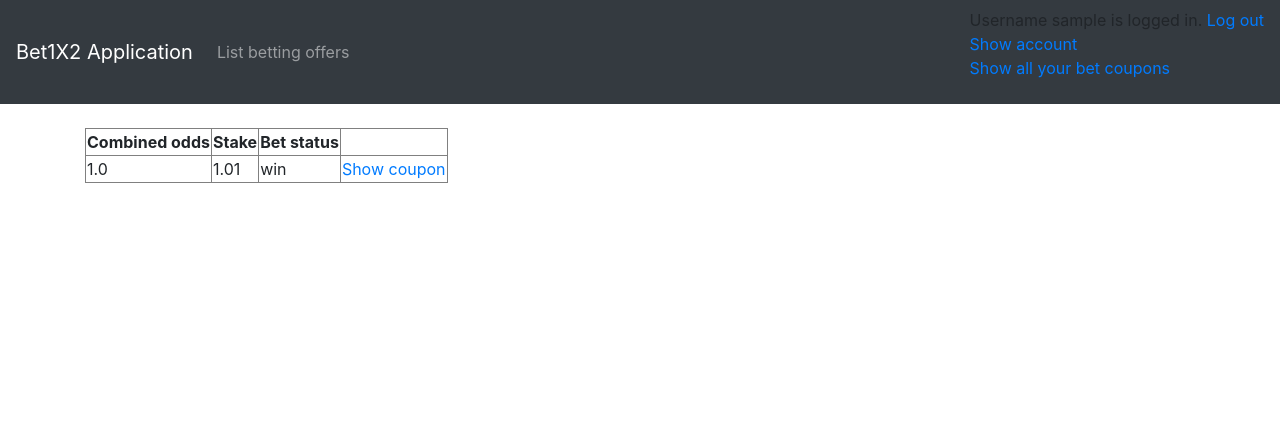
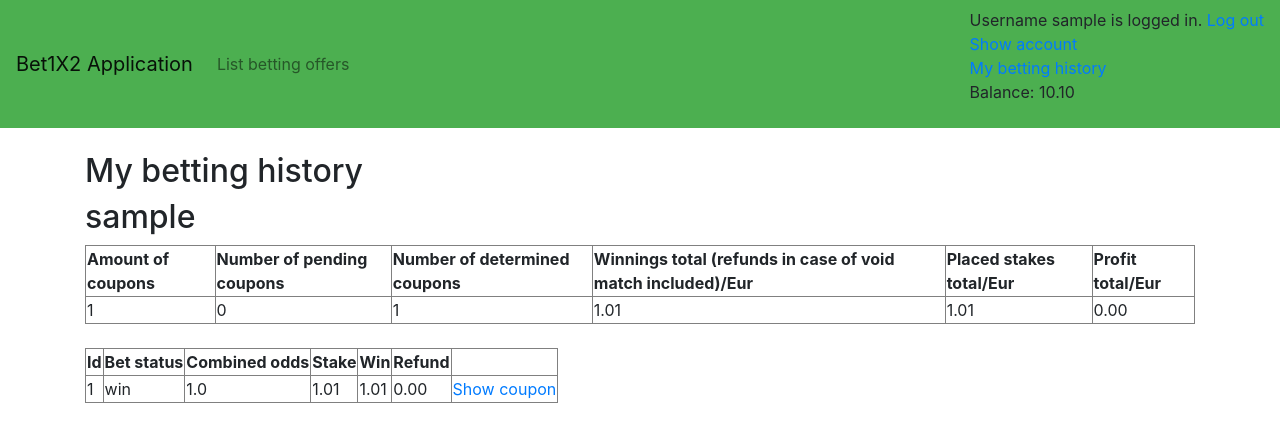
Before and after one commit to Jsos17/Vedonlyonti1X2, a Flask app: page /bet_coupons/ in a window 1280 px wide. Shown: the top 442 px of the page. Run offline with Flask 2, Linux system fonts and the light colour scheme; a user stored in the database is signed in; tables that the repository leaves empty hold one stand-in row (values such as "Sample post"); some libraries are stand-ins or nearby versions.

Commit message:
Pelaaja näkee kumulatiiviset panokset, voitot ja nettotulon yms vetohistoriassaan, ulkoasun muokkausta, panoksen asetus desimaalilukuna

```diff
--- a/application/bet_coupons/views.py
+++ b/application/bet_coupons/views.py
@@ -16,8 +16,29 @@ def bet_coupons_index():
         flash("Administrator cannot place bets")
         return render_template("index.html")
 
-    bet_coupons = Bet_coupon.query.filter_by(bettor_id = current_user.id).all()
-    return render_template("bet_coupons/bet_coupon_list.html", user_coupons = bet_coupons)
+    coupons = Bet_coupon.query.filter_by(bettor_id = current_user.id).all()
+    stakes_cent_total = 0
+    wins_cent_total = 0
+    pending = 0
+    for coupon in coupons:
+        stakes_cent_total += to_cents(coupon.stake_eur, coupon.stake_cent)
+        if coupon.bet_status == "win":
+            wins_cent_total += to_cents(coupon.possible_win_eur, coupon.possible_win_cent)
+        elif coupon.bet_status == "void":
+            wins_cent_total += to_cents(coupon.stake_eur, coupon.stake_cent)
+        elif coupon.bet_status == "tbd":
+            pending += 1
+
+    profit = sum_eur_cent(0, wins_cent_total - stakes_cent_total)
+    winnings = sum_eur_cent(0, wins_cent_total)
+    stakes = sum_eur_cent(0, stakes_cent_total)
+    tuple_list = [winnings, stakes, profit]
+
+    coupon_count = len(coupons)
+    determined = coupon_count - pending
+
+    return render_template("bet_coupons/bettor_history.html", tuple_list = tuple_list, coupon_count = coupon_count,
+                           pending = pending, determined = determined, user_coupons = coupons)
 
 @app.route("/bet_coupons/new/", methods=["POST"])
 @login_required
@@ -93,10 +114,11 @@ def bet_coupons_create():
                 boc.betting_offer_id = offer_id
                 db.session().add(boc)
 
-    coupon.set_bet_details(combined_odds, form.stake_eur.data, form.stake_cent.data)
+    stake_cents = int(100 * form.stake.data)
+    stake_eur_cent = sum_eur_cent(0, stake_cents)
+    coupon.set_bet_details(combined_odds, stake_eur_cent[0], stake_eur_cent[1])
 
     # subtract stake from bettor's balance
-    stake_cents = to_cents(form.stake_eur.data, form.stake_cent.data)
     balance_cents= to_cents(current_user.balance_eur, current_user.balance_cent)
     new_balance = sum_eur_cent(0, balance_cents - stake_cents)
 
--- a/application/matches/views.py
+++ b/application/matches/views.py
@@ -87,6 +87,8 @@ def matches_set_result(match_id):
             match.result_1x2 = res
             offer = Betting_offer.query.filter_by(match_id=match.id).first()
             if offer != None:
+                offer.active = False
+                offer.closed  = True
                 offers_of_coupons = Betting_offer_of_coupon.query.filter_by(betting_offer_id = offer.id).all()
                 for offer_of_coupon in offers_of_coupons:
                     coupon = Bet_coupon.query.get(offer_of_coupon.bet_coupon_id)
--- a/application/templates/bet_coupons/bet_coupon_list.html
+++ /dev/null
@@ -1,28 +0,0 @@
-{% extends "layout.html" %}
-
-{% block body %}
-<table border="1" cellspacing="8">
-  <tr align="left">
-    <th>Combined odds</th>
-    <th>Stake</th>
-    <th>Bet status</th>
-  </tr>
-  {% for bet_coupon in user_coupons %}
-  <tr align="left">
-    <td>{{ bet_coupon.combined_odds }}</td>
-    <td>
-      {% if bet_coupon.stake_cent < 10 %}
-        {% set money = bet_coupon.stake_eur ~ ".0" ~ bet_coupon.stake_cent %}
-          {{ money }}
-      {% else %}
-        {% set money = bet_coupon.stake_eur ~ "." ~ bet_coupon.stake_cent %}
-          {{ money }}
-      {% endif %} </td>
-    <td>{{ bet_coupon.bet_status }}</td>
-    <td>
-      <a href="{{ url_for('bet_coupons_show', bet_coupon_id = bet_coupon.id) }}">Show coupon</a>
-    </td>
-  </tr>
-  {% endfor %}
-</table>
-{% endblock %}
--- /dev/null
+++ b/application/templates/bet_coupons/bettor_history.html
@@ -0,0 +1,80 @@
+{% extends "layout.html" %}
+
+{% block body %}
+<h2>My betting history</h2>
+<h2>{{ current_user.username }}</h2>
+<table border="1" cellspacing="8">
+  <tr align="left">
+    <th>Amount of coupons</th>
+    <th>Number of pending coupons</th>
+    <th>Number of determined coupons</th>
+    <th>Winnings total (refunds in case of void match included)/Eur</th>
+    <th>Placed stakes total/Eur</th>
+    <th>Profit total/Eur</th>
+  </tr>
+  <tr align="left">
+    <td>{{ coupon_count }}</td>
+    <td>{{ pending }}</td>
+    <td>{{ determined }}</td>
+    {% for tuple in tuple_list %}
+    <td>
+      {% if tuple[1] < 10 %}
+        {{ tuple[0] ~ ".0" ~ tuple[1] }}
+      {% else %}
+        {{ tuple[0] ~ "." ~ tuple[1] }}
+      {% endif %}
+    </td>
+    {% endfor %}
+  </tr>
+</table>
+<br>
+<table border="1" cellspacing="8">
+  <tr align="left">
+    <th>Id</th>
+    <th>Bet status</th>
+    <th>Combined odds</th>
+    <th>Stake</th>
+    <th>Win</th>
+    <th>Refund</th>
+  </tr>
+  {% for bet_coupon in user_coupons %}
+  <tr align="left">
+    <td>{{ bet_coupon.id }}</td>
+    <td>{{ bet_coupon.bet_status }}</td>
+    <td>{{ bet_coupon.combined_odds }}</td>
+    <td>
+      {% if bet_coupon.stake_cent < 10 %}
+        {{ bet_coupon.stake_eur ~ ".0" ~ bet_coupon.stake_cent }}
+      {% else %}
+        {{ bet_coupon.stake_eur ~ "." ~ bet_coupon.stake_cent }}
+      {% endif %}
+    </td>
+    <td>
+      {% if bet_coupon.bet_status == "win" %}
+        {% if bet_coupon.possible_win_cent < 10 %}
+          {{ bet_coupon.possible_win_eur ~ ".0" ~ bet_coupon.possible_win_cent }}
+        {% else %}
+          {{ bet_coupon.possible_win_eur ~ "." ~ bet_coupon.possible_win_cent }}
+        {% endif %}
+      {% else %}
+        {{ "0.00" }}
+      {% endif %}
+    </td>
+    <td>
+      {% if bet_coupon.bet_status == "void"  %}
+        {% if bet_coupon.stake_cent < 10 %}
+          {{ bet_coupon.stake_eur ~ ".0" ~ bet_coupon.stake_cent }}
+        {% else %}
+          {{ bet_coupon.stake_eur ~ "." ~ bet_coupon.stake_cent }}
+        {% endif %}
+      {% else %}
+        {{ "0.00" }}
+      {% endif %}
+    </td>
+    <td>
+      <a href="{{ url_for('bet_coupons_show', bet_coupon_id = bet_coupon.id) }}">Show coupon</a>
+    </td>
+  </tr>
+  {% endfor %}
+</table>
+{% endblock %}
--- a/application/templates/bet_coupons/show_bet_coupon.html
+++ b/application/templates/bet_coupons/show_bet_coupon.html
@@ -55,5 +55,5 @@
   </table>
   <br>
   {% endfor %}
-  <a href="{{ url_for('bet_coupons_index') }}">Show all your bet coupons</a>
+  <a href="{{ url_for('bet_coupons_index') }}">My betting history</a>
 {% endblock %}
--- a/application/templates/layout.html
+++ b/application/templates/layout.html
@@ -9,8 +9,8 @@
   </head>
 
   <body>
-    <nav class="navbar navbar-expand-md navbar-dark bg-dark mb-4">
-	     <a class="navbar-brand" href="#">Bet1X2 Application</a>
+    <nav class="navbar navbar-expand-md navbar-light" style="background-color: #4caf50;">
+	     <a class="navbar-brand" href="{{ url_for('index') }}">Bet1X2 Application</a>
 	      <button class="navbar-toggler" type="button" data-toggle="collapse" data-target="#navbarCollapse" aria-controls="navbarCollapse" aria-expanded="false" aria-label="Toggle navigation">
           <span class="navbar-toggler-icon"></span>
 	       </button>
@@ -40,8 +40,13 @@
       				Username {{ current_user.username }} is logged in. <a href="{{ url_for('auth_logout') }}">Log out</a><br>
               <a href="{{ url_for('bettor_show', id = current_user.id) }}">Show account</a><br>
               {% if current_user.role != "ADMIN" %}
-              <a href="{{ url_for('bet_coupons_index') }}">Show all your bet coupons</a><br>
-              {%  endif %}
+              <a href="{{ url_for('bet_coupons_index') }}">My betting history</a><br>
+                {% if current_user.balance_cent < 10 %}
+                  {{ "Balance: " ~ current_user.balance_eur ~ ".0" ~ current_user.balance_cent }}
+                {% else %}
+                  {{ "Balance: " ~ current_user.balance_eur ~ "." ~ current_user.balance_cent }}
+                {% endif %}
+              {% endif %}
             </p>
             {% else %}
             <p>
@@ -62,6 +67,7 @@
         		</ul>
       		{% endif %}
     		{% endwith %}
+        <br>
       	{% block body %}
         	<p>
           	Content.
```
Also changed, not shown: application/bet_coupons/forms.py (+15 -13 lines), application/templates/auth/money_in.html (+8 -4 lines), application/templates/auth/money_out.html (+8 -4 lines), application/templates/auth/show_user.html (+8 -4 lines), application/templates/bet_coupons/new_bet_coupon.html (+3 -14 lines), application/templates/statistics/bettor_history.html (deleted).
